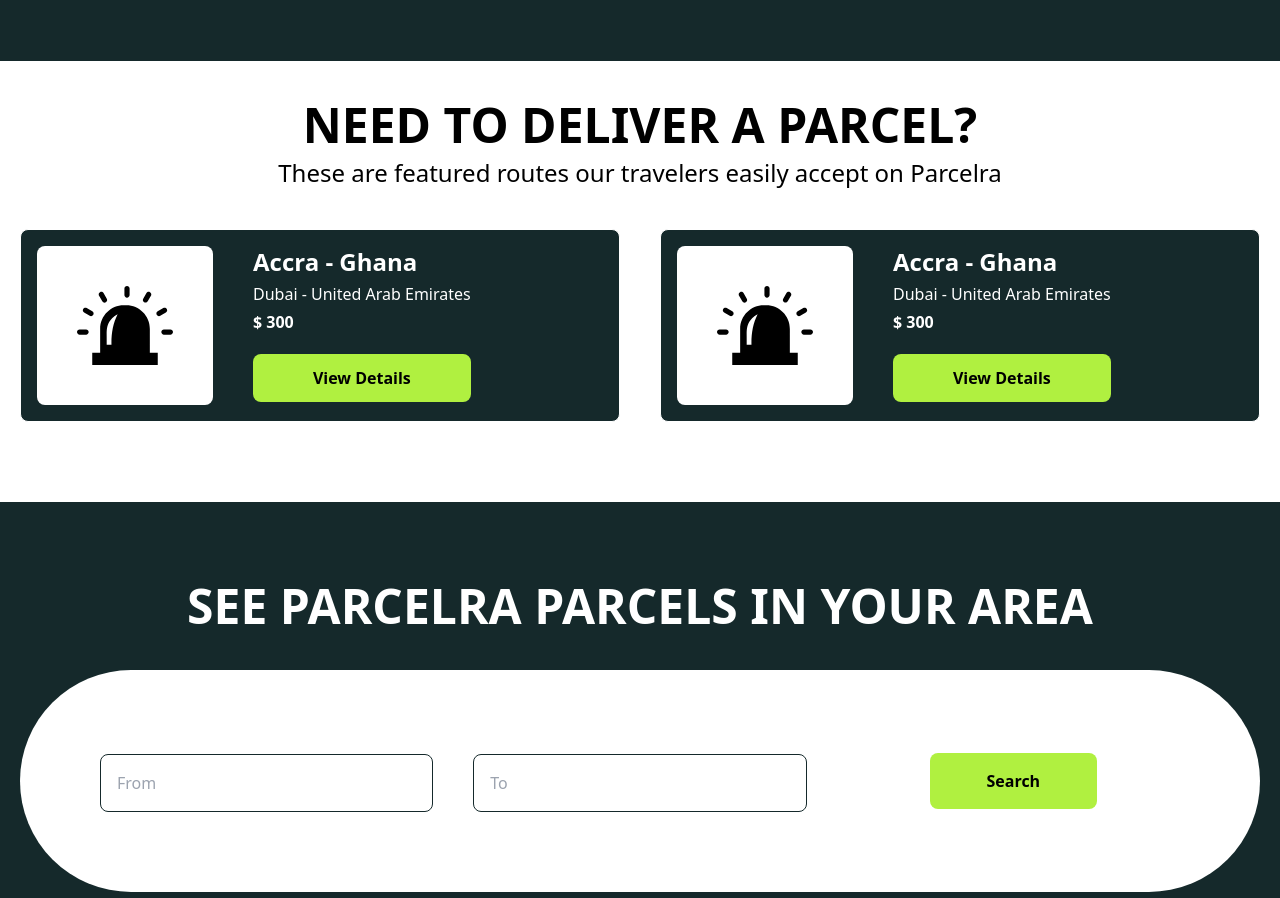
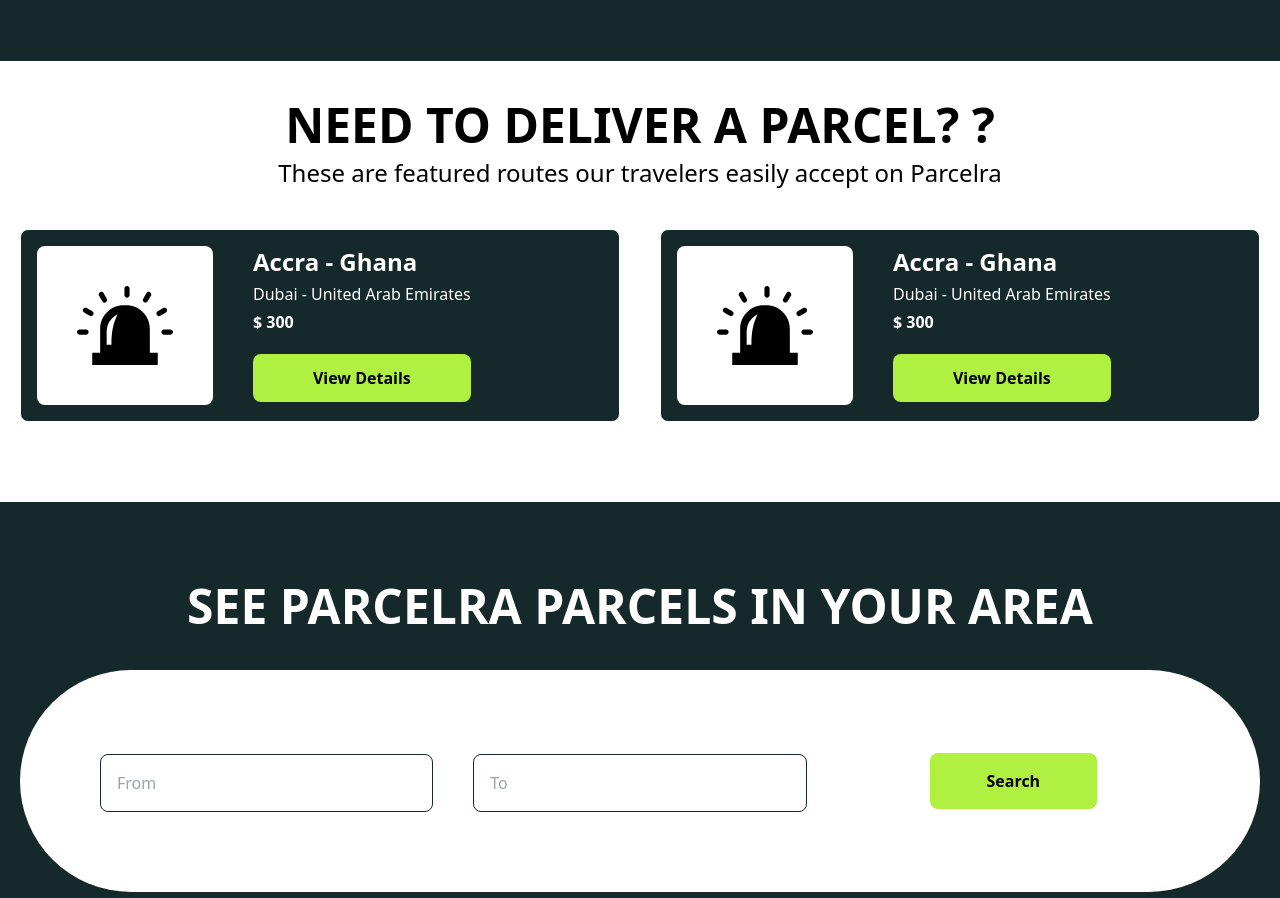
Before and after one commit to immanuelphilli1/Tripearn, a Gatsby site: page / in a window 1280 px wide. Shown: the part 897-1795 px from the top of the page. Built offline with nearby package versions, Linux system fonts and the light colour scheme; Gatsby itself is replaced by a stand-in of ours.

Commit message:
test build pipeline

```diff
--- a/src/pages/index.js
+++ b/src/pages/index.js
@@ -107,7 +107,7 @@
           <div className="container mx-auto">
             <div>
               <div className="uppercase text-2xl md:text-5xl text-black font-bold text-center">
-                Need to deliver a parcel?
+                Need to deliver a parcel? ?
               </div>
               <div className="text-black text-lg md:text-2xl text-center pt-2">
                 These are featured routes our travelers easily accept on Parcelra
```
